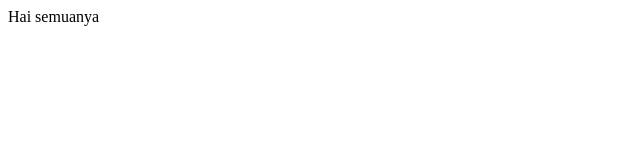
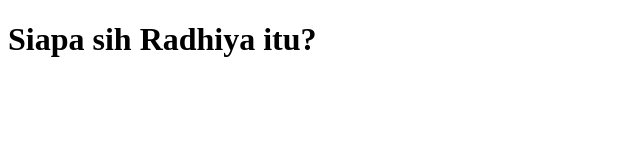
Before and after one commit to RadhiyaM4/TA-XI-1, a plain HTML site: page index.html in a window 1280 px wide. Shown: the whole page, without its empty margins (0-640 px from the left). Drawn offline with Linux system fonts and the light colour scheme.

Commit message:
Update index.html

```diff
--- a/index.html
+++ b/index.html
@@ -6,6 +6,6 @@
     <title>Web Radhiya</title>
 </head>
 <body>
-    Hai semuanya
+    <h1>Siapa sih Radhiya itu?</h1>
 </body>
 </html>
```
